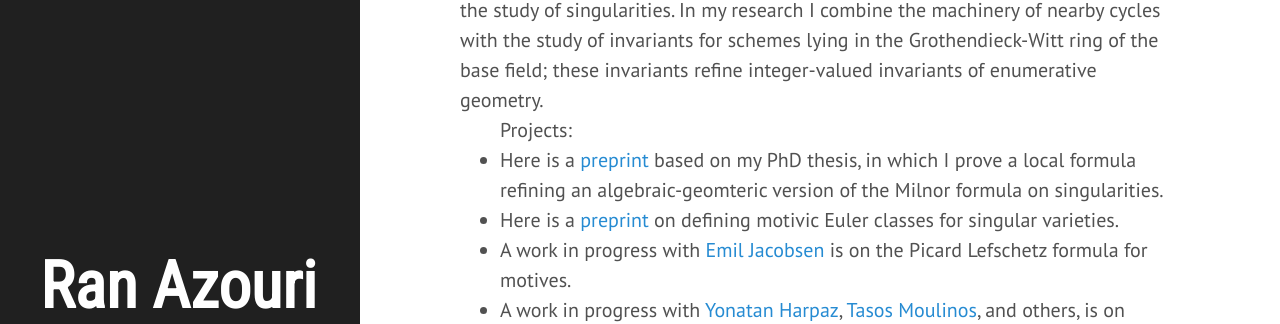
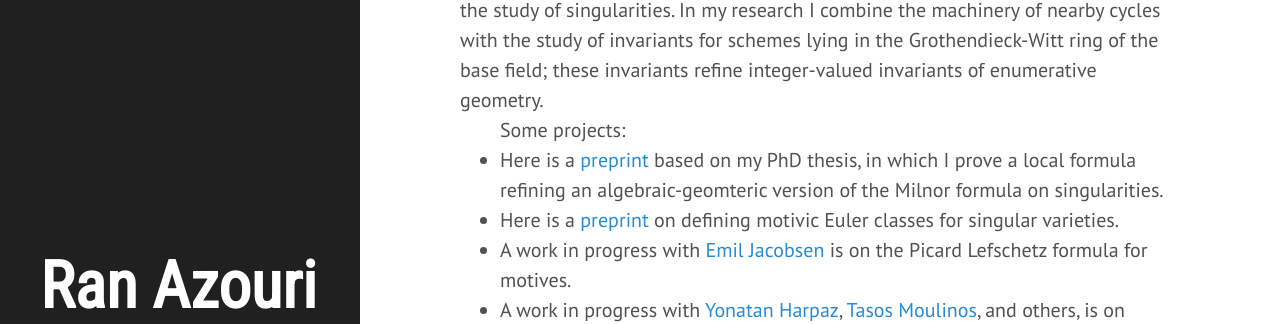
Before and after one commit to ransass/ransass.github.io, a Jekyll site: the page built from index.html, in a window 1280 px wide. Shown: the part 355-679 px from the top of the page. Built offline with Jekyll 4.4.1, drawn with Linux system fonts in a browser that asks for light colours; some web fonts are replaced; the list of posts is cut into pages by our own code.

Commit message:
Update index.html

```diff
--- a/index.html
+++ b/index.html
@@ -12,7 +12,7 @@ I am interested in information one can gather from different motivic invariants
 In my research I combine the machinery of nearby cycles with the study of invariants for schemes lying in the Grothendieck-Witt ring of the base field; these invariants refine integer-valued invariants of enumerative geometry.
 <br/>
 
-<ul> Projects:
+<ul> Some projects:
 
 <li> Here is a
 <a href="https://arxiv.org/abs/2101.02686">preprint</a>
```
